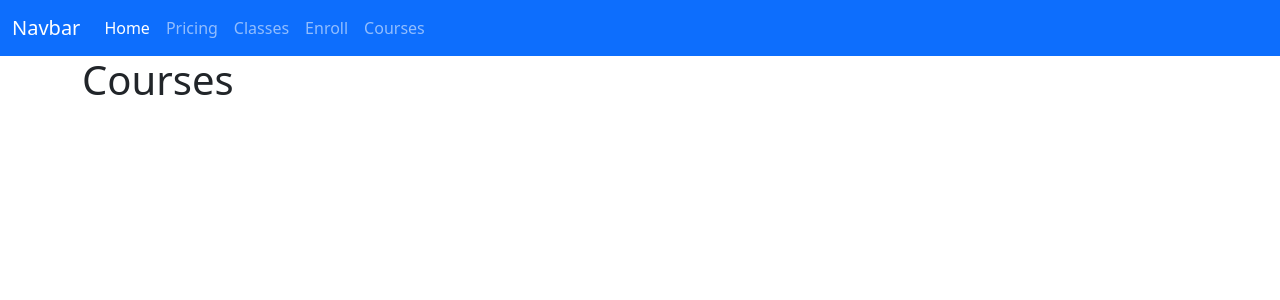
After one commit to TropiiDev/DualHacks, a Flask app: page /courses in a window 1280 px wide. The commit adds this page. Shown: the top 300 px of the page. Run offline with Flask 3, Linux system fonts and the light colour scheme; some libraries are stand-ins or nearby versions.

Commit message:
added courses

```diff
--- a/website/templates/base.html
+++ b/website/templates/base.html
@@ -40,6 +40,9 @@
                   </li>
                   <li class="nav-item">
                     <a class="nav-link" href="/enroll">Enroll</a>
+                  </li>
+                  <li class="nav-item">
+                    <a class="nav-link" href="/courses">Courses</a>
                   </li>
                   <!--<li class="nav-item">
                     <a class="nav-link disabled" aria-disabled="true">Disabled</a>
--- /dev/null
+++ b/website/templates/classes.html
@@ -0,0 +1,2 @@
+{% extends "base.html" %}
+{% block title %}Classes{% endblock %}
--- /dev/null
+++ b/website/templates/courses.html
@@ -0,0 +1,6 @@
+{% extends "base.html" %}
+{% block title %}Courses{% endblock %}
+
+{% block content %}
+    <h1>Courses</h1>
+{% endblock %}
--- a/website/views.py
+++ b/website/views.py
@@ -9,3 +9,11 @@ def home():
 @views.route('/pricing')
 def pricing():
     return render_template("pricing.html")
+
+@views.route('/classes')
+def classes():
+    return render_template('classes.html')
+
+@views.route('courses')
+def courses():
+    return render_template('courses.html')
```
